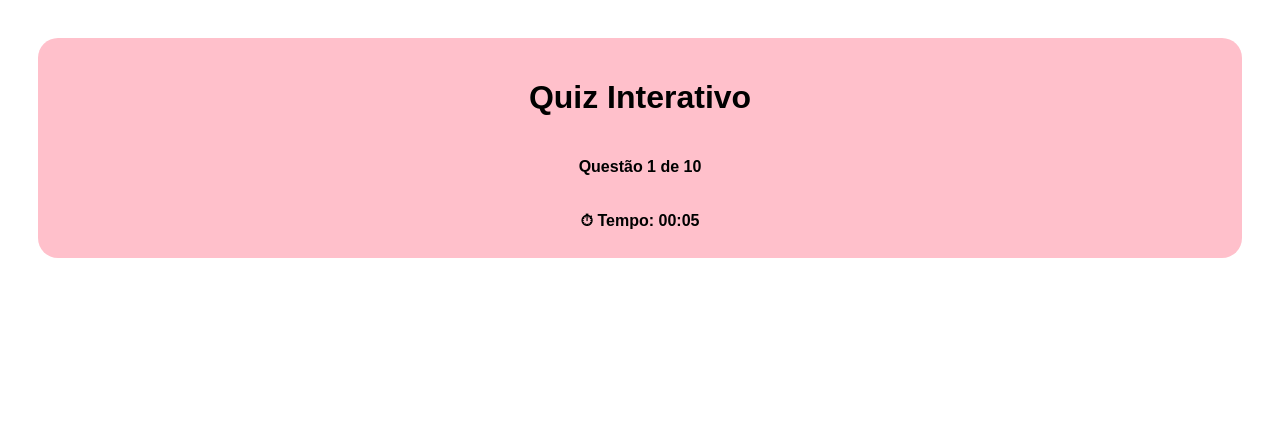
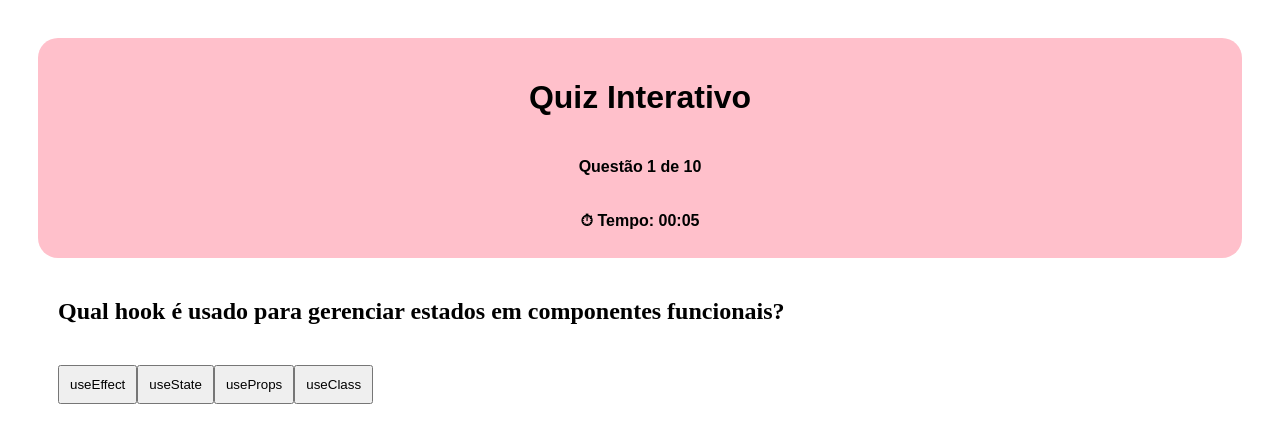
Before and after one commit to eduardavirgilio/quiz-interativo, a React (Vite) app: page / in a window 1280 px wide. Shown: the top 442 px of the page. Built offline with nearby package versions, Linux system fonts and the light colour scheme.

Commit message:
ADD: a primeira questão e suas opções estão aparecendo corretamente

```diff
--- a/src/App.jsx
+++ b/src/App.jsx
@@ -1,11 +1,13 @@
 import './App.module.css'
 import Header from './components/Header'
+import QuestionCard from './components/QuestionCard'
 
 function App() {
 
   return (
     <>
      <Header/>
+     <QuestionCard/>
     </>
   )
 }
--- a/src/components/Header/index.jsx
+++ b/src/components/Header/index.jsx
@@ -41,6 +41,7 @@ export default function Header() {
   return (
 
     <header className={styles.header}>
+
       <h1 className={styles.textHeader}>Quiz Interativo</h1>
 
       <p className={styles.textHeader}>{textoQuestao}</p>
--- a/src/components/QuestionCard/index.jsx
+++ b/src/components/QuestionCard/index.jsx
@@ -0,0 +1,41 @@
+import styles from "./QuestionCard.module.css";
+import questions from "../../data/questions"
+import React from 'react';
+
+export default function QuestionCard() {
+
+// pegando a questao
+  const questaoAtual = questions[0];
+
+  return (
+    <div>
+      {/* enunciado da questão */}
+      <h2>{questaoAtual.question}</h2>
+
+      {/* opções em formato de botão através do map */}
+      <div className="opcoes-container">
+
+        {/* o map vai percorrer cada opção de acordo com o enunciado e retornar ela em um botão */}
+        {questaoAtual.options.map((opcao, index) => (
+
+          <button
+            key={index}
+            className="opcao-button"
+            onClick={() => console.log('Opção selecionada:', opcao)} // mostrando no console a opção selecionada
+          >
+            {/* texto do botão */}
+            {opcao}
+          </button>
+        ))}
+
+      </div>
+    </div>
+  );
+
+
+    return (
+        <main className={styles.main}>
+
+        </main>
+    )
+}
```
Also changed, not shown: src/components/QuestionCard/QuestionCard.module.css (added), src/components/QuestionCard/QuestionCard.modules.css (deleted).
